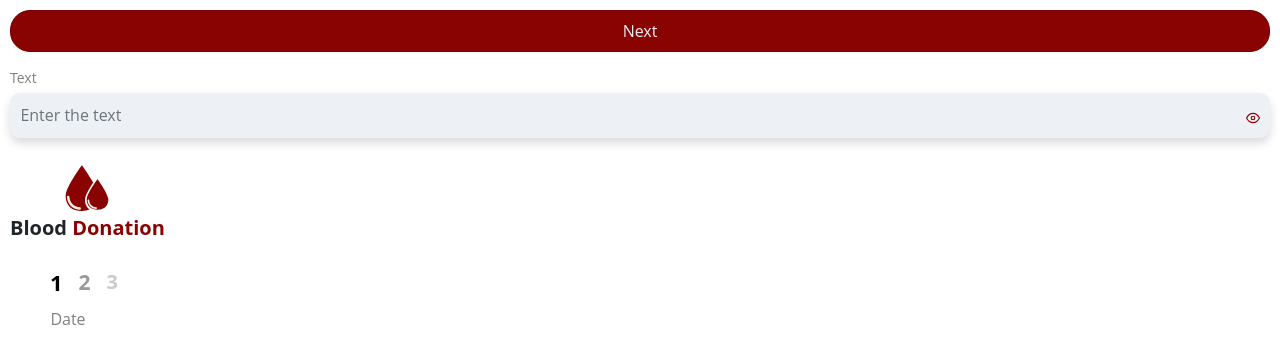
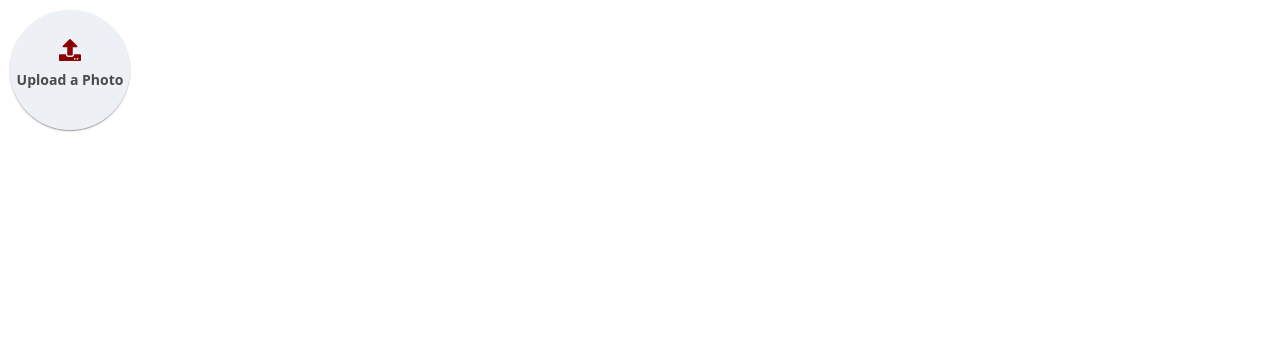
Before and after one commit to tuhinsaud4614/blood-donation, a React (Create React App) app: page / in a window 1280 px wide. Shown: the top 364 px of the page. Built offline with nearby package versions, Linux system fonts and the light colour scheme.

Commit message:
Create Imagepicker Componenet

```diff
--- a/package.json
+++ b/package.json
@@ -11,6 +11,7 @@
     "react": "^17.0.1",
     "react-dom": "^17.0.1",
     "react-icons": "^4.2.0",
+    "react-router-dom": "^5.2.0",
     "react-scripts": "4.0.3",
     "web-vitals": "^1.1.1"
   },
--- a/src/App.js
+++ b/src/App.js
@@ -1,16 +1,17 @@
 import { useState } from "react";
-import { FiEye } from "react-icons/fi";
+import ImagePicker from "./shared/components/image-picker/ImagePicker";
+// import { FiEye } from "react-icons/fi";
 
-import Button from "./shared/components/button/Button";
-import DateSlider from "./shared/components/date-slider/DateSlider";
-import Input from "./shared/components/input/Input";
-import Logo from "./shared/components/logo/Logo";
+// import Button from "./shared/components/button/Button";
+// import DateSlider from "./shared/components/date-slider/DateSlider";
+// import Input from "./shared/components/input/Input";
+// import Logo from "./shared/components/logo/Logo";
 
 function App() {
   const [state, setstate] = useState("");
   return (
     <div style={{ padding: "10px" }}>
-      <Button
+      {/* <Button
         blocked
         clicked={() => {
           console.log("cliked");
@@ -37,7 +38,8 @@ function App() {
       <br />
       <DateSlider closeItemNum={2} items={[1, 2, 3, 4, 5]}>
         Date
-      </DateSlider>
+      </DateSlider> */}
+      <ImagePicker changed={(value) => setstate(value)} name="image" value={state} />
     </div>
   );
 }
--- a/src/index.css
+++ b/src/index.css
@@ -10,8 +10,8 @@
   --primary-color: #8a0303;
   --primary-color-dark: #770000;
   --secondary-color: #edf0f5;
-  --accent-color: rgba(50, 189, 80);
-  --accent-color-rgb: 50, 189, 80;
+  --text-color: #4a4a4a;
+  --text-color-rgb: 74, 74, 74;
   --pd: 0.8rem;
   --border-radius: 0.8rem;
 }
@@ -24,11 +24,26 @@ body {
   font-family: "Open Sans", "Helvetica Neue", Helvetica, Arial, sans-serif;
 }
 
-.form-group > label {
-  color: gray !important;
-  font-size: 1.4rem !important;
+.bx-sh {
+  box-shadow: rgb(0 0 0 / 20%) 0px 2px 1px -1px,
+    rgb(0 0 0 / 14%) 0px 1px 1px 0px, rgb(0 0 0 / 12%) 0px 1px 3px 0px;
+}
+
+.bx-sh2 {
+  box-shadow: rgb(0 0 0 / 20%) 0px 3px 1px -2px,
+    rgb(0 0 0 / 14%) 0px 2px 2px 0px, rgb(0 0 0 / 12%) 0px 1px 5px 0px;
+}
+
+.bx-sh3 {
+  box-shadow: rgb(0 0 0 / 20%) 0px 3px 3px -2px,
+    rgb(0 0 0 / 14%) 0px 3px 4px 0px, rgb(0 0 0 / 12%) 0px 1px 8px 0px;
 }
 
 .text-secondary {
   color: var(--secondary-color);
 }
+
+.form-group > label {
+  color: var(--text-color) !important;
+  font-size: 1.4rem !important;
+}
--- a/src/shared/components/button/Button.js
+++ b/src/shared/components/button/Button.js
@@ -2,7 +2,13 @@ import PropTypes from "prop-types";
 
 import classes from "./Button.module.css";
 
-const Button = ({ type="button", clicked, disabled = false, blocked, children }) => {
+const Button = ({
+  type = "button",
+  clicked,
+  disabled = false,
+  blocked,
+  children,
+}) => {
   return (
     <button
       type={type}
@@ -18,8 +24,8 @@ const Button = ({ type="button", clicked, disabled = false, blocked, children })
 Button.propTypes = {
   clicked: PropTypes.func.isRequired,
   disabled: PropTypes.bool,
-  type: PropTypes.string,
-  children: PropTypes.string,
+  type: PropTypes.oneOf(["button", "submit", "reset"]),
+  children: PropTypes.string.isRequired,
   blocked: PropTypes.bool,
 };
 
--- /dev/null
+++ b/src/shared/components/image-picker/ImagePicker.js
@@ -0,0 +1,59 @@
+import PropTypes from "prop-types";
+import { FaUpload, FaTimes } from "react-icons/fa";
+
+import img from "../../../assets/img/blood-logo.svg";
+import classes from "./ImagePicker.module.css";
+
+const ImagePicker = ({ id, name, changed, required = false, value }) => {
+  const changeHandler = (event) => {
+    if (event.target.files && event.target.files.length === 1) {
+      const file = event.target.files[0];
+      const fileReader = new FileReader();
+      fileReader.onload = () => {
+        const result = fileReader.result;
+        if (result) {
+          changed(result);
+        }
+      };
+      fileReader.readAsDataURL(file);
+    }
+  };
+  return (
+    <div className={`${classes.Container}`}>
+      {value ? (
+        <>
+          <img src={value} alt="image" className={`${classes.View}`} />
+          <FaTimes
+            className={`${classes.ViewClose}`}
+            onClick={() => changed("")}
+          />
+        </>
+      ) : (
+        <label className={`${classes.ImagePicker} bx-sh`}>
+          <input
+            type="file"
+            name={name}
+            id={id}
+            accept="image/*"
+            required={required}
+            onChange={changeHandler}
+          />
+          <div className={`${classes.ImagePickerContent}`}>
+            <FaUpload />
+            <p>Upload a Photo</p>
+          </div>
+        </label>
+      )}
+    </div>
+  );
+};
+
+ImagePicker.propTypes = {
+  changed: PropTypes.func.isRequired,
+  name: PropTypes.string.isRequired,
+  id: PropTypes.string,
+  required: PropTypes.bool,
+  value: PropTypes.string,
+};
+
+export default ImagePicker;
--- /dev/null
+++ b/src/shared/components/image-picker/ImagePicker.module.css
@@ -0,0 +1,60 @@
+.Container {
+  width: 120px;
+  height: 120px;
+  position: relative;
+  border-radius: 50%;
+  /* overflow: hidden; */
+  text-align: center;
+}
+
+.ViewClose {
+  position: absolute;
+  top: 10px;
+  right: 10px;
+  font-size: 1.6rem;
+  border: 1px solid var(--text-color);
+  color: var(--primary-color);
+  border-radius: 1.6rem;
+  cursor: pointer;
+}
+
+.View,
+.ImagePicker {
+  width: inherit;
+  height: inherit;
+  background: var(--secondary-color);
+  border-radius: inherit;
+}
+
+.ImagePicker {
+  position: relative;
+}
+
+.ImagePicker > input {
+  display: none;
+}
+
+.ImagePickerContent {
+  position: absolute;
+  left: 0;
+  top: 0;
+  display: flex;
+  flex-direction: column;
+  align-items: center;
+  justify-content: center;
+  width: 100%;
+  height: 90%;
+}
+
+.ImagePickerContent > svg {
+  color: var(--primary-color);
+  font-size: 2.2rem;
+}
+
+.ImagePickerContent > p {
+  font-size: 1.4rem;
+  font-weight: bolder;
+  color: var(--text-color);
+  margin: 0;
+  padding-top: var(--pd);
+}
--- a/src/shared/components/input/Input.module.css
+++ b/src/shared/components/input/Input.module.css
@@ -30,3 +30,15 @@
   background: var(--secondary-color);
   box-shadow: none;
 }
+
+.Input::placeholder {
+  color: #b1b3b6;
+}
+
+.Input:-ms-input-placeholder {
+  color: #b1b3b6;
+}
+
+.Input::-ms-input-placeholder {
+  color: #b1b3b6;
+}
```
Also changed, not shown: 1 other file (tests, documents, lock files or other folders).
